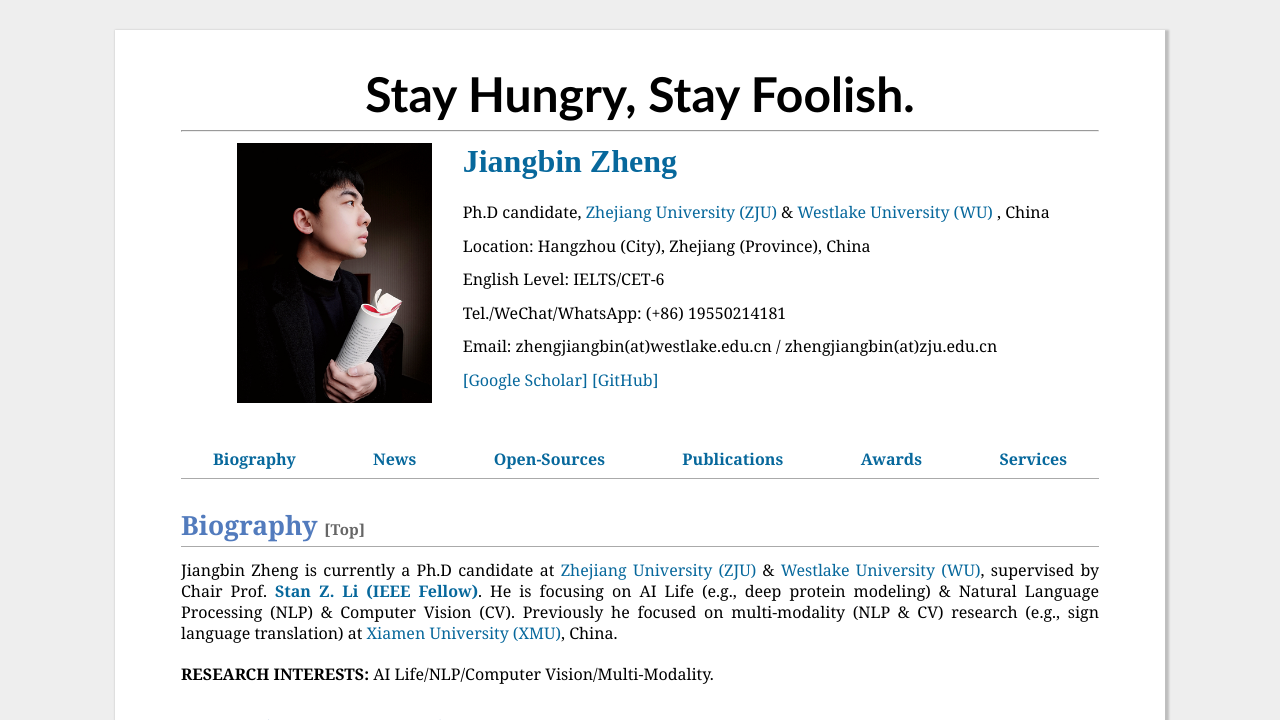
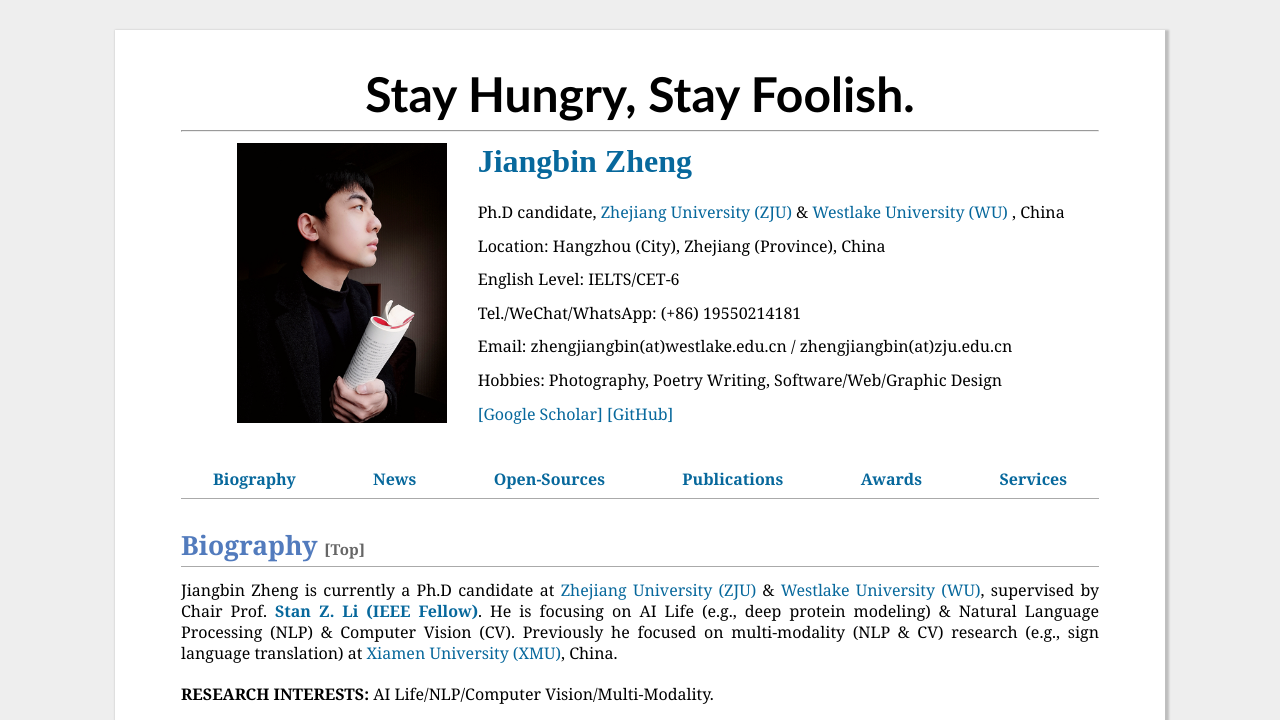
Before and after one commit to binbinjiang/binbinjiang.github.io, a plain HTML site: page index.html in a window 1280 px wide. Shown: the top 720 px of the page. Drawn offline with Linux system fonts and the light colour scheme.

Commit message:
Update index.html

```diff
--- a/index.html
+++ b/index.html
@@ -34,8 +34,8 @@
 <table>
 <tbody>
   <tr>
-    <td width="30%" valign="top" height="280" align="center">
-      <img height="260" id="photo" style="padding: 0pt 20pt 0pt 40pt; float: left; display: inline;" src="./img/profile.jpg">
+    <td width="30%" valign="top" height="300" align="center">
+      <img height="280" id="photo" style="padding: 0pt 20pt 0pt 40pt; float: left; display: inline;" src="./img/profile.jpg">
     </td>
 
     <td width="70%" valign="top" height="200">
@@ -45,11 +45,13 @@
 	  <p> Location: Hangzhou (City), Zhejiang (Province), China </p>
 	  <p> English Level: IELTS/CET-6 </p>
 	  <p> Tel./WeChat/WhatsApp: (+86) 19550214181</p>
-    <p> Email: zhengjiangbin(at)westlake.edu.cn / zhengjiangbin(at)zju.edu.cn</p>
+    <p> Email: zhengjiangbin(at)westlake.edu.cn  / zhengjiangbin(at)zju.edu.cn</p>
+    <p> Hobbies: Photography, Poetry Writing, Software/Web/Graphic Design</p>
     <p>
       <a href="https://scholar.google.com/citations?user=egz8bGQAAAAJ&hl=en" target="_blank">[Google Scholar]</a>
       <a href="https://github.com/binbinjiang" target="_blank">[GitHub]</a>
-      <!-- <a href="https://www.zhihu.com/people/yan-yu-gui-ke">[Zhihu]</a> -->
+      <!-- <a href="https://www.zhihu.com/people/yan-yu-gui-ke" target="_blank">[Zhihu]</a> -->
+      <!-- <a href="#" target="_blank">[Twitter]</a> -->
     </p>
 
     </td>
@@ -136,7 +138,7 @@
       <b class="paper_title"> CVT-SLR: Contrastive Visual-Textual Transformation for Sign Language Recognition with Variational Alignment</b> [C] <br>
 	    <b>Jiangbin Zheng</b>, Yile Wang, Cheng Tan, Siyuan Li, Ge Wang, Jun Xia, Yidong Chen, Stan Z. Li <br>
       <i>The IEEE/CVF Conference on Computer Vision and Pattern Recognition (CVPR 2023) </i> <br>
-      <b style="color: red;"> (Highlight presentation, Acceptance rate: 2.5% of submitted papers) </b> <br>
+      <b style="color: red;"> (Highlight presentation; Acceptance rate: 2.5% of submitted papers) </b> <br>
       [<a href="https://arxiv.org/abs/2303.05725" target="_blank">Paper</a>] [<a href="https://github.com/binbinjiang/CVT-SLR" target="_blank">Code</a>] [<a href="paper_bibtex/publications/cvpr2023.txt" target="_blank">BibTex</a>]
     </td>
 
```
